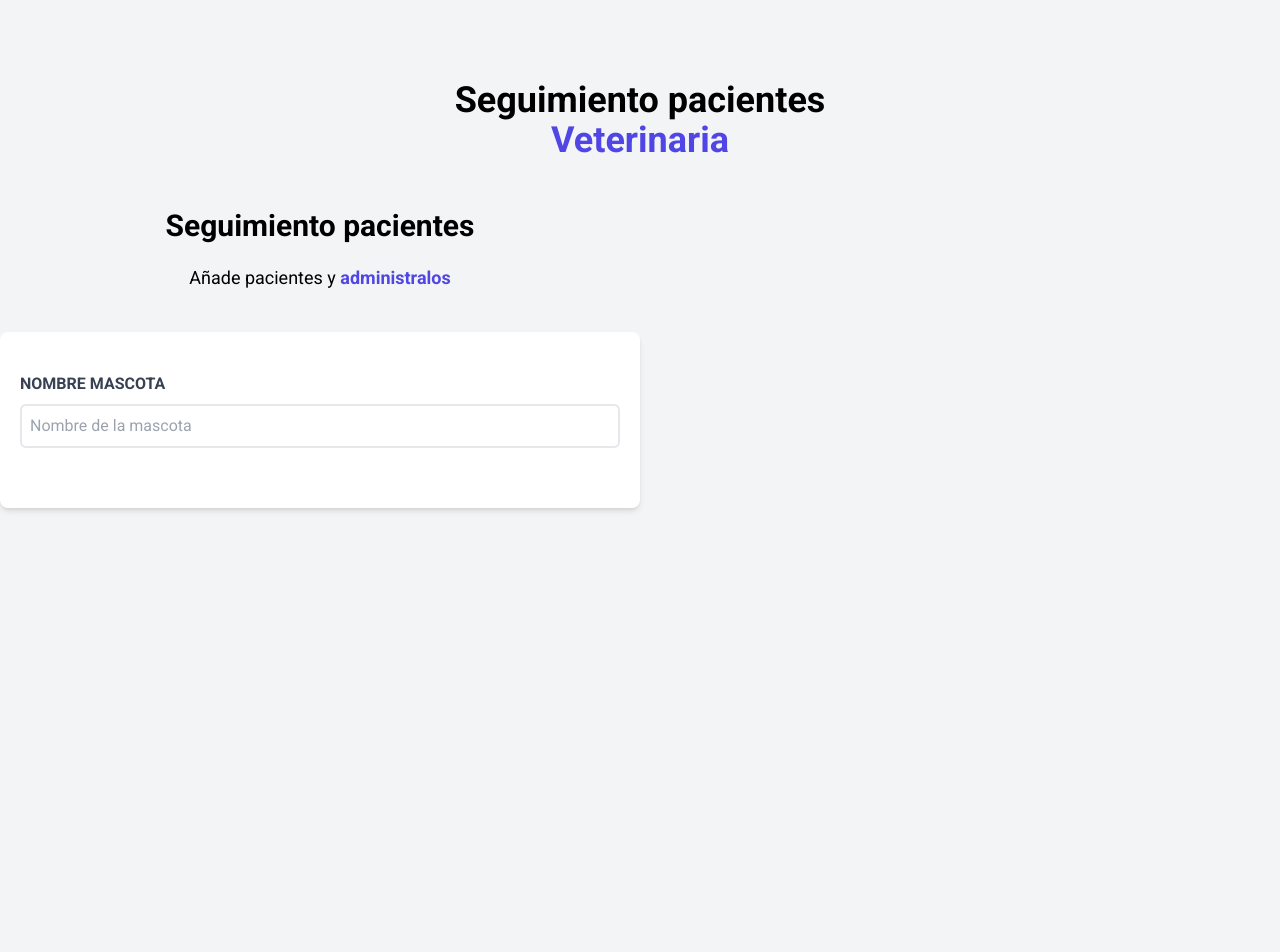
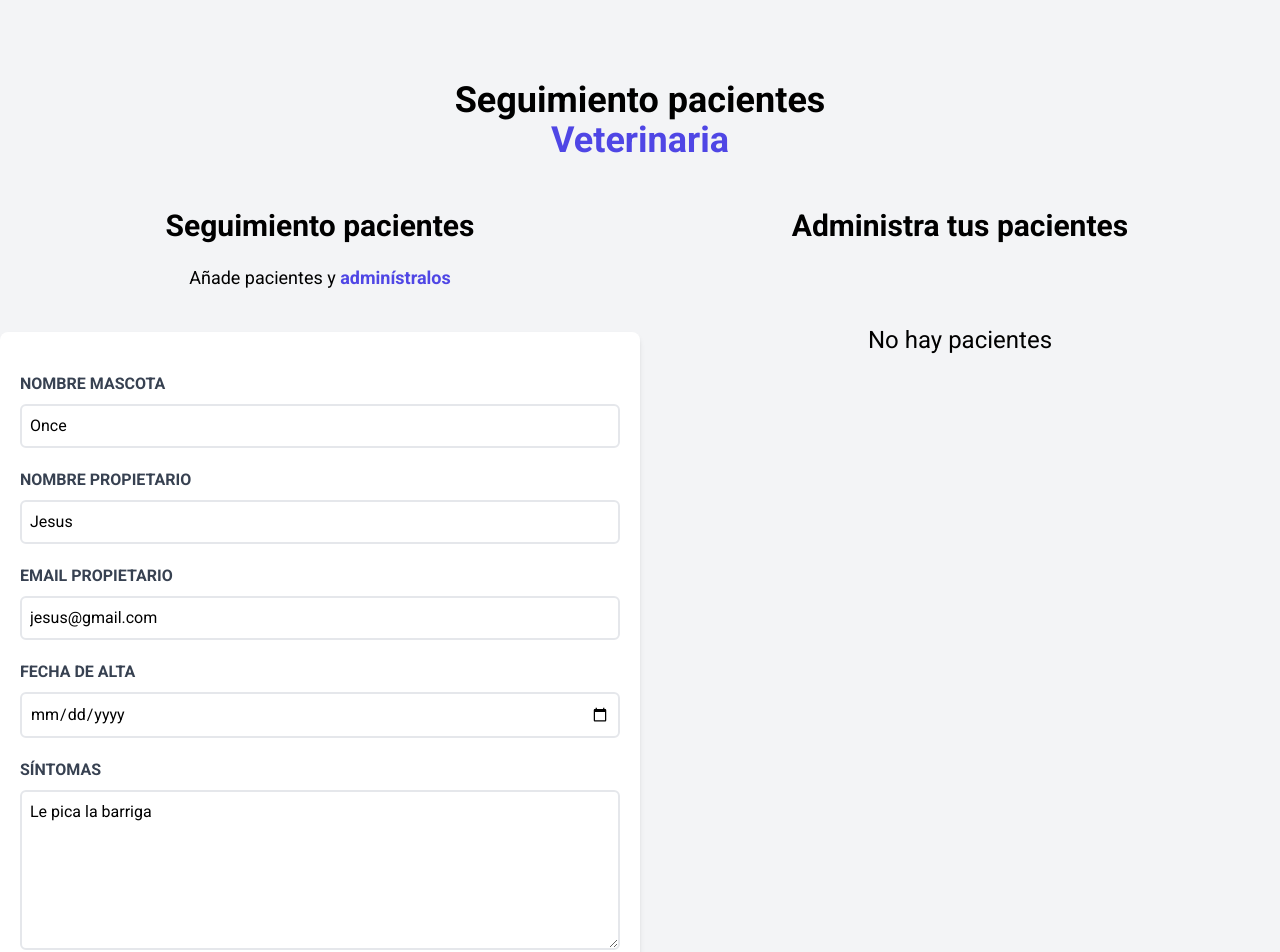
Before and after one commit to gsusgit/admin-pacientes, a Vue app: page / in a window 1280 px wide. Shown: the top 952 px of the page. Before the commit the page ends 880 px from the top, so only its background shows below. Built offline with nearby package versions, Linux system fonts and the light colour scheme.

Commit message:
Add Form component functionality

```diff
--- a/src/App.vue
+++ b/src/App.vue
@@ -1,13 +1,43 @@
 <script setup>
-  import Header from './components/Header.vue'
-  import Formulario from './components/Formulario.vue'
+import Header from './components/Header.vue'
+import Formulario from './components/Formulario.vue'
+import { ref, reactive } from 'vue'
+
+const pacientes = ref([])
+
+const paciente = reactive({
+  mascota: 'Once',
+  propietario: 'Jesus',
+  email: 'jesus@gmail.com',
+  alta: '08-31-2024',
+  sintomas: 'Le pica la barriga',
+})
+
+const agregarPaciente = () => {
+  pacientes.value.push(paciente)
+}
+
 </script>
 
 <template>
-    <div class="container mx-auto mt-20">
-        <Header />
-        <div class="mt-12 md:flex">
-            <Formulario />
+  <div class="container mx-auto mt-20">
+    <Header />
+    <div class="mt-12 md:flex">
+      <Formulario
+          v-model:mascota="paciente.mascota"
+          v-model:propietario="paciente.propietario"
+          v-model:email="paciente.email"
+          v-model:alta="paciente.alta"
+          v-model:sintomas="paciente.sintomas"
+          @agregar-paciente="agregarPaciente"
+      />
+      <div class="md:w-1/2 md:h-screen overflow-y-scroll">
+        <h3 class="font-bold text-3xl text-center font-sans">Administra tus pacientes</h3>
+        <div v-if="pacientes.length > 0">
+
         </div>
+        <p v-else class="mt-20 text-2xl text-center">No hay pacientes</p>
+      </div>
     </div>
+  </div>
 </template>
--- a/src/components/Formulario.vue
+++ b/src/components/Formulario.vue
@@ -1,12 +1,68 @@
 <script setup>
+import { reactive } from 'vue'
+import Alerta from './Alerta.vue'
 
+const emits = defineEmits([
+  'update:mascota',
+  'update:propietario',
+  'update:email',
+  'update:alta',
+  'update:sintomas',
+  'agregar-paciente'
+])
+
+const props = defineProps({
+  mascota: {
+    type: String,
+    required: true
+  },
+  propietario: {
+    type: String,
+    required: true
+  },
+  email: {
+    type: String,
+    required: true
+  },
+  alta: {
+    type: String,
+    required: true
+  },
+  sintomas: {
+    type: String,
+    required: true
+  }
+})
+
+const alerta = reactive({
+  tipo: '',
+  mensaje: ''
+})
+
+const validar = () => {
+  if (Object.values(props).includes('')) {
+    alerta.mensaje = 'Todos los campos son obligatorios'
+    alerta.tipo = 'error'
+    return
+  }
+  emits('agregar-paciente')
+  alerta.mensaje = 'Cita registrada correctemente'
+  alerta.tipo = 'exito'
+}
 </script>
 
 <template>
   <div class="md:w-1/2">
     <h2 class="font-bold text-3xl text-center font-sans">Seguimiento pacientes</h2>
-        <p class="text-lg mt-5 text-center mb-10">Añade pacientes y <span class="text-indigo-600 font-bold">administralos</span></p>
-        <form class="bg-white shadow-md rounded-lg py-10 px-5 mb-10">
+    <p class="text-lg mt-5 text-center mb-10">Añade pacientes y <span class="text-indigo-600 font-bold">adminístralos</span></p>
+    <form
+        class="bg-white shadow-md rounded-lg py-10 px-5 mb-10"
+        @submit.prevent="validar"
+    >
+      <Alerta
+          v-if="alerta.mensaje"
+          :alerta="alerta"
+      />
       <div class="mb-5">
         <label
             for="mascota"
@@ -19,8 +75,77 @@
             type="text"
             placeholder="Nombre de la mascota"
             class="border-2 w-full p-2 mt-2 placeholder-gray-400 rounded-md"
+            :value="mascota"
+            @input="$emit('update:mascota', $event.target.value)"
         />
       </div>
+      <div class="mb-5">
+        <label
+            for="propietario"
+            class="block text-gray-700 uppercase font-bold"
+        >
+          Nombre propietario
+        </label>
+        <input
+            id="propietario"
+            type="text"
+            placeholder="Nombre del propietario"
+            class="border-2 w-full p-2 mt-2 placeholder-gray-400 rounded-md"
+            :value="propietario"
+            @input="$emit('update:propietario', $event.target.value)"
+        />
+      </div>
+      <div class="mb-5">
+        <label
+            for="Email"
+            class="block text-gray-700 uppercase font-bold"
+        >
+          Email propietario
+        </label>
+        <input
+            id="Email"
+            type="email"
+            placeholder="Email del propietario"
+            class="border-2 w-full p-2 mt-2 placeholder-gray-400 rounded-md"
+            :value="email"
+            @input="$emit('update:email', $event.target.value)"
+        />
+      </div>
+      <div class="mb-5">
+        <label
+            for="alta"
+            class="block text-gray-700 uppercase font-bold"
+        >
+          Fecha de alta
+        </label>
+        <input
+            id="alta"
+            type="date"
+            class="border-2 w-full p-2 mt-2 placeholder-gray-400 rounded-md"
+            :value="alta"
+            @input="$emit('update:alta', $event.target.value)"
+        />
+      </div>
+      <div class="mb-5">
+        <label
+            for="sintomas"
+            class="block text-gray-700 uppercase font-bold"
+        >
+          Síntomas
+        </label>
+        <textarea
+            id="sintomas"
+            placeholder="Síntomas de la mascota"
+            class="border-2 w-full p-2 mt-2 placeholder-gray-400 rounded-md h-40"
+            :value="sintomas"
+            @input="$emit('update:sintomas', $event.target.value)"
+        />
+      </div>
+      <input
+          type="submit"
+          class="bg-indigo-600 w-full p-3 text-white uppercase font-bold hover:bg-indigo-700 cursor-pointer transition-colors"
+          value="Registrar paciente"
+      />
     </form>
   </div>
 </template>
```
Lines whose indentation alone changed are shown as unchanged.
